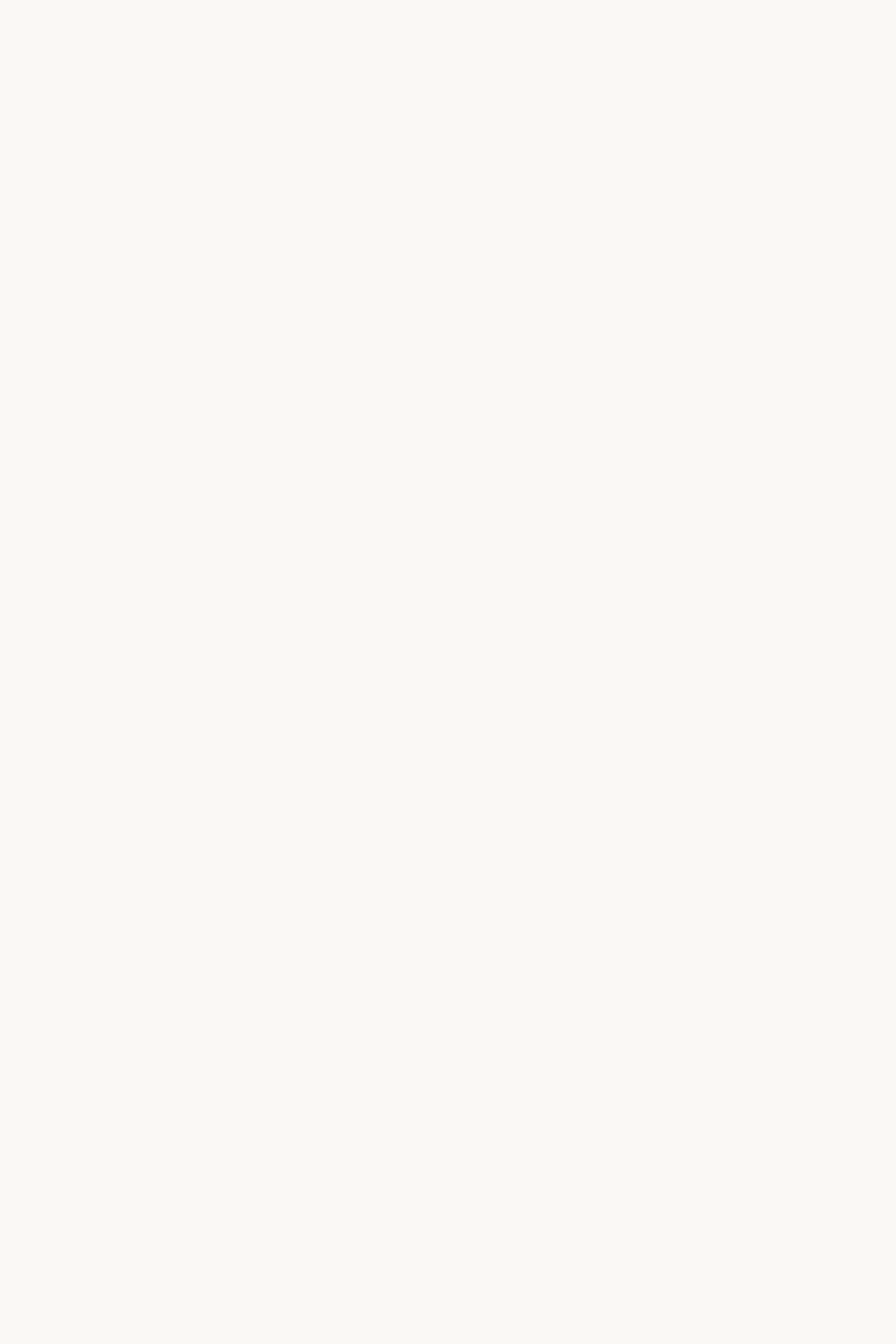
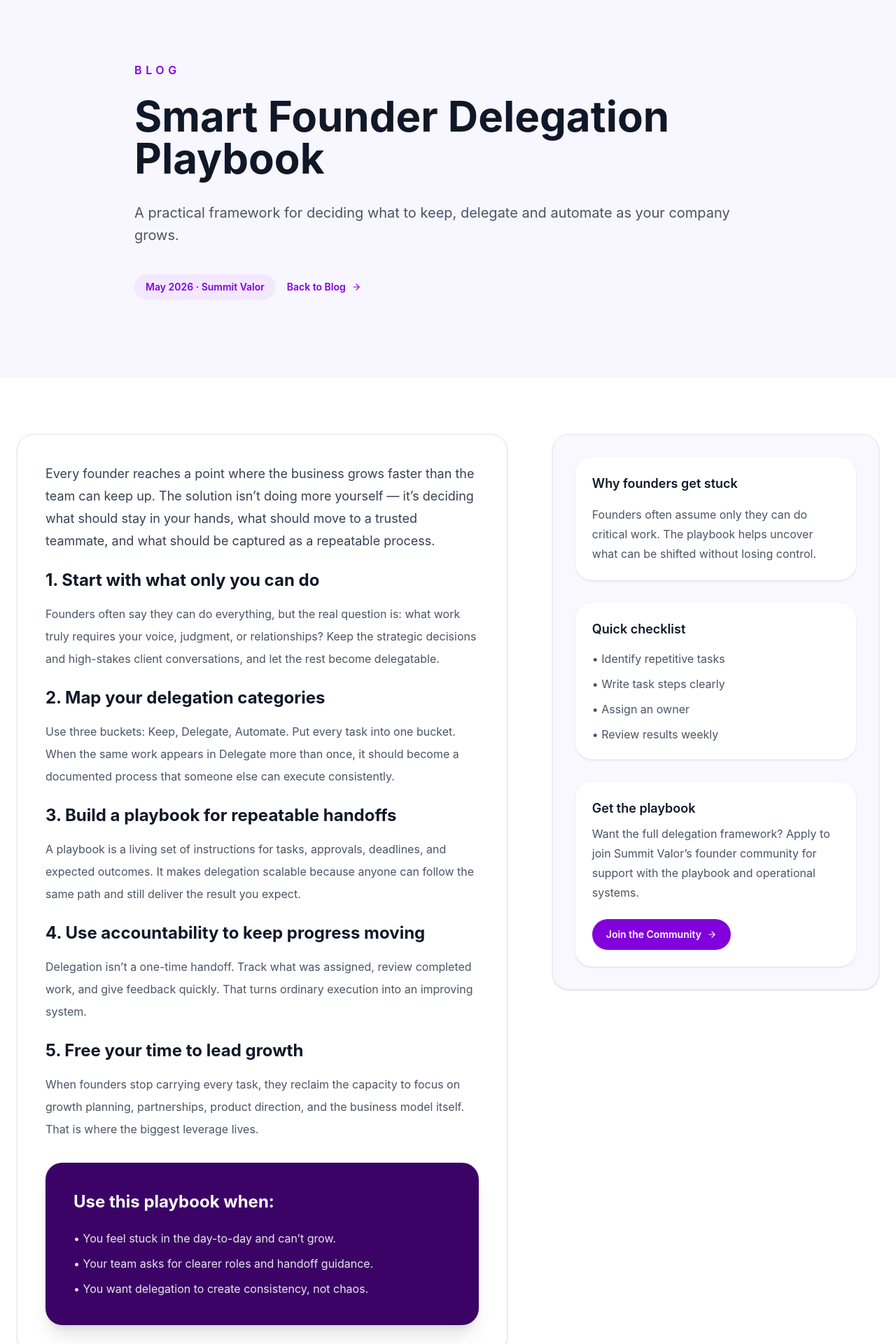
Before and after one commit to oluwafunmilayo-coder/summit-valor-vscode-website, a React (Vite) app: page /blog/smart-founder-delegation-playbook in a window 1280 px wide. Before the commit this address had no page. Shown: the part 120-2040 px from the top of the page at 70% size. Before the commit the page ends 800 px from the top, so only its background shows below. Built offline with nearby package versions, Linux system fonts and the light colour scheme.

Commit message:
Add new blog article page and navbar/blog SEO updates

```diff
--- a/src/App.jsx
+++ b/src/App.jsx
@@ -10,6 +10,7 @@ import Industries from "./pages/Industries";
 import Services from "./pages/Services";
 import Resources from "./pages/Resources";
 import WhyYourBusinessFeelsChaotic from "./pages/WhyYourBusinessFeelsChaotic";
+import SmartFounderDelegationPlaybook from "./pages/SmartFounderDelegationPlaybook";
 import Blog from "./pages/Blog";
 import SOPStarterKit from "./pages/SOPStarterKit";
 import ThankYou from "./pages/ThankYou";
@@ -40,6 +41,7 @@ function App() {
         <Route path="/resources" element={<Resources />} />
         <Route path="/blog" element={<Blog />} />
         <Route path="/blog/why-your-business-feels-chaotic" element={<WhyYourBusinessFeelsChaotic />} />
+        <Route path="/blog/smart-founder-delegation-playbook" element={<SmartFounderDelegationPlaybook />} />
         <Route path="/blog/sop-starter-kit" element={<SOPStarterKit />} />
         <Route path="/privacy-policy" element={<PrivacyPolicy />} />
         <Route path="/terms-and-conditions" element={<TermsAndConditions />} />
--- a/src/components/Navbar.jsx
+++ b/src/components/Navbar.jsx
@@ -18,6 +18,7 @@ export default function Navbar() {
   const navLinks = [
     ["Home", "/"],
     ["About", "/about"],
+    ["Blog", "/blog"],
     ["Contact", "/contact"],
   ];
 
--- a/src/components/Seo.jsx
+++ b/src/components/Seo.jsx
@@ -9,6 +9,8 @@ const pageMeta = {
   "/resources": ["Business Operations Resources | Summit Valor", "Practical guides, templates and frameworks for stronger business systems, process improvement and sustainable growth."],
   "/blog": ["Summit Valor Blog | Operations Insights", "Read Summit Valor articles on business operations, systems, and scaling for founders and growing teams."],
   "/blog/why-your-business-feels-chaotic": ["Why Your Business Feels Chaotic | Summit Valor", "Why chaos happens in growth-stage businesses and how strong operations, systems, and documentation restore scale."],
+  "/blog/smart-founder-delegation-playbook": ["Smart Founder Delegation Playbook | Summit Valor", "Learn a founder delegation framework that frees time, improves consistency, and helps teams execute with clarity."],
+  "/blog/sop-starter-kit": ["SOP Starter Kit | Summit Valor", "Download ready-to-use SOP templates and build repeatable processes for client onboarding, quality control, and team handoffs."],
   "/academy": ["Summit Academy | Operations Learning", "Practical learning for operators and business leaders who want to build better systems and business operations."],
   "/unfiltered-blueprint": ["Unfiltered Blueprint | Summit Valor", "Practical conversations on business operations, leadership and sustainable growth from founders and operators."],
   "/contact": ["Contact Summit Valor | Operations Assessment", "Talk to Summit Valor about building better operations, business systems and scalable execution."],
--- /dev/null
+++ b/src/pages/SmartFounderDelegationPlaybook.jsx
@@ -0,0 +1,139 @@
+import { motion } from "framer-motion";
+import { Link } from "react-router-dom";
+import { FiArrowRight } from "react-icons/fi";
+import Navbar from "../components/Navbar";
+import Footer from "../components/Footer";
+
+export default function SmartFounderDelegationPlaybook() {
+  return (
+    <>
+      <Navbar />
+      <main className="mt-24 bg-white text-slate-900">
+        <section className="relative overflow-hidden bg-[#f8f6ff] py-24 sm:py-28">
+          <div className="mx-auto max-w-7xl px-6">
+            <motion.div
+              initial={{ opacity: 0, y: 24 }}
+              animate={{ opacity: 1, y: 0 }}
+              transition={{ duration: 0.7 }}
+              className="mx-auto max-w-4xl"
+            >
+              <p className="font-semibold uppercase tracking-[0.35em] text-purple-700">
+                Blog
+              </p>
+              <h1 className="mt-6 text-5xl font-bold text-gray-900 sm:text-6xl">
+                Smart Founder Delegation Playbook
+              </h1>
+              <p className="mt-8 text-xl leading-8 text-gray-600">
+                A practical framework for deciding what to keep, delegate and automate as your company grows.
+              </p>
+              <div className="mt-10 flex flex-col gap-4 sm:flex-row sm:items-center">
+                <span className="inline-flex rounded-full bg-purple-100 px-4 py-2 text-sm font-semibold text-purple-700">
+                  May 2026 · Summit Valor
+                </span>
+                <Link
+                  to="/blog"
+                  className="inline-flex items-center gap-2 text-sm font-semibold text-purple-700 transition hover:text-purple-900"
+                >
+                  Back to Blog
+                  <FiArrowRight />
+                </Link>
+              </div>
+            </motion.div>
+          </div>
+        </section>
+
+        <section className="mx-auto max-w-7xl px-6 py-20">
+          <div className="grid gap-16 lg:grid-cols-[1.2fr_0.8fr] lg:items-start">
+            <div className="space-y-14">
+              <article className="space-y-8 rounded-3xl border border-gray-200 bg-white p-10 shadow-sm">
+                <div className="space-y-6">
+                  <p className="text-lg leading-8 text-gray-700">
+                    Every founder reaches a point where the business grows faster than the team can keep up. The solution isn’t doing more yourself — it’s deciding what should stay in your hands, what should move to a trusted teammate, and what should be captured as a repeatable process.
+                  </p>
+
+                  <div className="space-y-4">
+                    <h2 className="text-2xl font-bold text-gray-900">1. Start with what only you can do</h2>
+                    <p className="text-gray-600 leading-8">
+                      Founders often say they can do everything, but the real question is: what work truly requires your voice, judgment, or relationships? Keep the strategic decisions and high-stakes client conversations, and let the rest become delegatable.
+                    </p>
+                  </div>
+
+                  <div className="space-y-4">
+                    <h2 className="text-2xl font-bold text-gray-900">2. Map your delegation categories</h2>
+                    <p className="text-gray-600 leading-8">
+                      Use three buckets: Keep, Delegate, Automate. Put every task into one bucket. When the same work appears in Delegate more than once, it should become a documented process that someone else can execute consistently.
+                    </p>
+                  </div>
+
+                  <div className="space-y-4">
+                    <h2 className="text-2xl font-bold text-gray-900">3. Build a playbook for repeatable handoffs</h2>
+                    <p className="text-gray-600 leading-8">
+                      A playbook is a living set of instructions for tasks, approvals, deadlines, and expected outcomes. It makes delegation scalable because anyone can follow the same path and still deliver the result you expect.
+                    </p>
+                  </div>
+
+                  <div className="space-y-4">
+                    <h2 className="text-2xl font-bold text-gray-900">4. Use accountability to keep progress moving</h2>
+                    <p className="text-gray-600 leading-8">
+                      Delegation isn’t a one-time handoff. Track what was assigned, review completed work, and give feedback quickly. That turns ordinary execution into an improving system.
+                    </p>
+                  </div>
+
+                  <div className="space-y-4">
+                    <h2 className="text-2xl font-bold text-gray-900">5. Free your time to lead growth</h2>
+                    <p className="text-gray-600 leading-8">
+                      When founders stop carrying every task, they reclaim the capacity to focus on growth planning, partnerships, product direction, and the business model itself. That is where the biggest leverage lives.
+                    </p>
+                  </div>
+                </div>
+
+                <div className="rounded-3xl bg-purple-950 p-10 text-white shadow-xl">
+                  <h3 className="text-2xl font-bold">Use this playbook when:</h3>
+                  <ul className="mt-6 space-y-3 text-gray-200">
+                    <li>• You feel stuck in the day-to-day and can’t grow.</li>
+                    <li>• Your team asks for clearer roles and handoff guidance.</li>
+                    <li>• You want delegation to create consistency, not chaos.</li>
+                  </ul>
+                </div>
+              </article>
+            </div>
+
+            <aside className="space-y-8 rounded-3xl border border-gray-200 bg-[#faf8ff] p-8 shadow-sm">
+              <div className="space-y-4 rounded-3xl bg-white p-6 shadow-sm">
+                <h3 className="text-lg font-semibold text-gray-900">Why founders get stuck</h3>
+                <p className="text-gray-600 leading-7">
+                  Founders often assume only they can do critical work. The playbook helps uncover what can be shifted without losing control.
+                </p>
+              </div>
+
+              <div className="space-y-4 rounded-3xl bg-white p-6 shadow-sm">
+                <h3 className="text-lg font-semibold text-gray-900">Quick checklist</h3>
+                <ul className="space-y-3 text-gray-600">
+                  <li>• Identify repetitive tasks</li>
+                  <li>• Write task steps clearly</li>
+                  <li>• Assign an owner</li>
+                  <li>• Review results weekly</li>
+                </ul>
+              </div>
+
+              <div className="rounded-3xl bg-white p-6 shadow-sm">
+                <h3 className="text-lg font-semibold text-gray-900">Get the playbook</h3>
+                <p className="mt-2 text-gray-600 leading-7">
+                  Want the full delegation framework? Apply to join Summit Valor’s founder community for support with the playbook and operational systems.
+                </p>
+                <Link
+                  to="/community"
+                  className="mt-6 inline-flex items-center gap-2 rounded-full bg-purple-700 px-5 py-3 text-sm font-semibold text-white transition hover:bg-purple-800"
+                >
+                  Join the Community
+                  <FiArrowRight />
+                </Link>
+              </div>
+            </aside>
+          </div>
+        </section>
+      </main>
+      <Footer />
+    </>
+  );
+}
```
Also changed, not shown: 1 other file (tests, documents, lock files or other folders).
